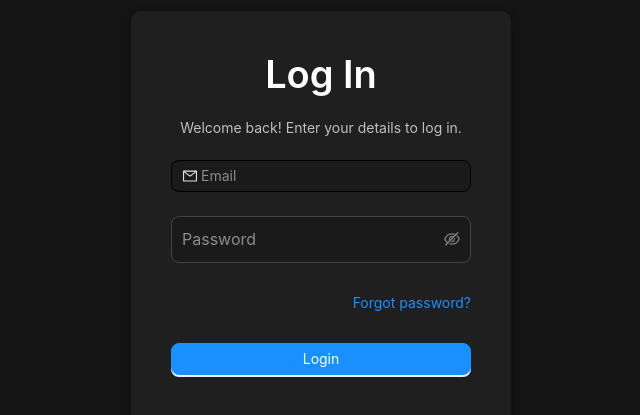
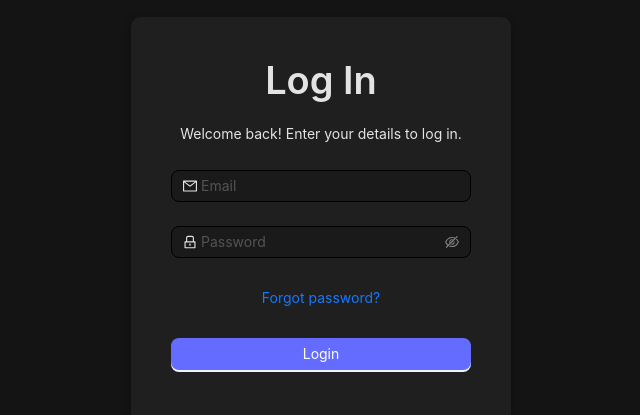
Before and after one commit to Tharunvetrivelan/frontend, a React (Vite) app: page /login in a window 1280 px wide. Shown: the part 175-590 px from the top of the page, without its empty margins (319-959 px from the left). Built offline with nearby package versions, Linux system fonts and the light colour scheme.

Commit message:
fix(ui):minor tweaks

```diff
--- a/src/components/EditStudent.jsx
+++ b/src/components/EditStudent.jsx
@@ -6,13 +6,13 @@ import api from "./api.js";
 function EditStudent() {
   const { id } = useParams();
   const navigate = useNavigate();
-  const [form] = Form.useForm(); // ✅ Hook to control form values
+  const [form] = Form.useForm();
 
   useEffect(() => {
     api.get(`/student/${id}`)
       .then(response => {
         const studentData = response.data.existingStudent;
-        form.setFieldsValue(studentData); // ✅ Update form values when data is fetched
+        form.setFieldsValue(studentData);
       })
       .catch(error => message.error("Error fetching student details!"));
   }, [id, form]);
@@ -36,7 +36,7 @@ function EditStudent() {
   return (
     <Card title="Edit Student" style={{ width: 400, margin: "50px auto" }}>
       <Form
-        form={form} // ✅ Bind form to state
+        form={form}
         layout="vertical"
         onFinish={handleSubmit}
       >
@@ -63,4 +63,5 @@ function EditStudent() {
   );
 }
 
+
 export default EditStudent;
--- a/src/components/forgotPassword.jsx
+++ b/src/components/forgotPassword.jsx
@@ -2,19 +2,31 @@ import React, { useState } from 'react';
 import { useNavigate } from 'react-router-dom';
 import api from './api.js';
 import '../css/forgotpassword.css';
+import { Modal } from 'antd';
 
 function ForgotPassword() {
   const navigate = useNavigate();
   const [data, setData] = useState('');
+  const [errorVisible, setErrorVisible] = useState(false); // State for error Modal
+  const [errorMessage, setErrorMessage] = useState(''); // Store error message
 
   const handleChange = (e) => {
     setData(e.target.value);
   };
 
+  const showErrorDialog = (message) => {
+    setErrorMessage(message); // Set the message
+    setErrorVisible(true); // Show the Modal
+  };
+
+  const handleErrorOk = () => {
+    setErrorVisible(false); // Close the Modal
+  };
+
   const handleSubmit = async (e) => {
     e.preventDefault();
     if (!data) {
-      alert("Enter your Gmail");
+      showErrorDialog('Enter your Gmail');
       return;
     }
     try {
@@ -23,11 +35,11 @@ function ForgotPassword() {
         navigate('/resetpassword', { state: { email: data } });
       }
     } catch (error) {
-      console.log("Error:", error);
-      if (error.response?.status === 404) {
-        alert("Email not found");
+      console.log('Error:', error);
+      if (error.response?.status === 404 || error.response?.status === 400) {
+        showErrorDialog('Email not found. Please enter a registered email.');
       } else {
-        alert("Failed to request password reset");
+        showErrorDialog('Failed to request password reset. Try again later.');
       }
     }
   };
@@ -37,8 +49,6 @@ function ForgotPassword() {
       <div className="forgot-container">
         <h2 className="forgot-title">Forgot Password</h2>
         <p className="forgot-text">Enter your email to reset your password.</p>
-
-
         <form onSubmit={handleSubmit}>
           <input
             type="email"
@@ -51,6 +61,17 @@ function ForgotPassword() {
           <button type="submit" className="forgot-btn">Reset Password</button>
         </form>
 
+
+        <Modal
+          title="Error"
+          open={errorVisible}
+          onOk={handleErrorOk}
+          onCancel={handleErrorOk}
+          okText="OK"
+          cancelButtonProps={{ style: { display: 'none' } }}
+        >
+          <p>{errorMessage}</p>
+        </Modal>
       </div>
     </section>
   );
--- a/src/components/home.jsx
+++ b/src/components/home.jsx
@@ -3,7 +3,7 @@ import { Link, useNavigate } from 'react-router-dom';
 import Cookies from 'js-cookie';
 import api from './api';
 import { Button, Table, Space, Popconfirm } from 'antd';
-import '../css/home.css'; // Keep your custom CSS for styling
+import '../css/home.css';
 
 export default function Home() {
     const [students, setStudents] = useState([]);
--- a/src/components/login.jsx
+++ b/src/components/login.jsx
@@ -45,15 +45,16 @@ export default function Login() {
   };
 
   return (
-    <section className="login-section">
+    <section>
       <div className="login-container">
-        <div className="login-header">
+        <div>
         <Title className="login-title">Log In</Title>
           <Text className="login-text">Welcome back! Enter your details to log in.</Text>
         </div>
-        <Form layout="vertical" className="login-form" onSubmitCapture={handleLogin}>
+        <br></br>
+        <Form layout="vertical" onSubmitCapture={handleLogin}>
           <Form.Item name="name" rules={[{ required: true, message: "Please enter your email!" }]}>
-            <Input className="login-for"
+            <Input className="login-title"
               prefix={<MailOutlined />}
               placeholder="Email"
               name="name"
@@ -63,7 +64,7 @@ export default function Login() {
           </Form.Item>
           <Form.Item name="password" rules={[{ required: true, message: "Please enter your password!" }]}>
             <Input.Password
-
+              prefix={<LockOutlined />}
               placeholder="Password"
               name="password"
               value={formData.password}
--- a/src/components/resetPassword.jsx
+++ b/src/components/resetPassword.jsx
@@ -2,6 +2,7 @@ import React, { useState } from 'react';
 import { useNavigate, useLocation } from 'react-router-dom';
 import api from './api';
 import '../css/resetpassword.css';
+import { Modal } from 'antd';
 
 function ResetPassword() {
   const navigate = useNavigate();
@@ -9,36 +10,52 @@ function ResetPassword() {
   const email = location.state?.email || '';
 
   const [formData, setFormData] = useState({
-    password: "",
-    confirmpassword: ""
+    password: '',
+    confirmpassword: '',
   });
+  const [modalVisible, setModalVisible] = useState(false);
+  const [modalMessage, setModalMessage] = useState('');
+  const [isSuccess, setIsSuccess] = useState(false);
 
   const handleChange = (e) => {
     setFormData({ ...formData, [e.target.name]: e.target.value });
   };
 
+  const showModal = (message, success = false) => {
+    setModalMessage(message);
+    setIsSuccess(success);
+    setModalVisible(true);
+  };
+
+  const handleModalOk = () => {
+    setModalVisible(false);
+    if (isSuccess) {
+      navigate('/login');
+    } else if (modalMessage.includes('Email not provided')) {
+      navigate('/forgotpassword');
+    }
+  };
+
   const handleSubmit = async (e) => {
     e.preventDefault();
     if (formData.password !== formData.confirmpassword) {
-      alert("Passwords don't match");
+      showModal("Passwords don't match");
       return;
     }
     if (!email) {
-      alert("Email not provided, please go back and provide email.");
-      navigate('/forgotpassword');
+      showModal('Email not provided, please go back and provide email.');
       return;
     }
     try {
       const response = await api.put('/login/reset', {
         email,
-        password: formData.password
+        password: formData.password,
       });
       if (response.status === 200) {
-        alert("Password changed successfully!");
-        navigate('/login');
+        showModal('Password changed successfully!', true);
       }
     } catch (e) {
-      alert("Error: " + (e.response?.data?.message || "Unknown error"));
+      showModal(`Error: ${e.response?.data?.message || 'Unknown error'}`);
     }
   };
 
@@ -46,7 +63,9 @@ function ResetPassword() {
     <section className="reset-section">
       <div className="reset-container">
         <h2 className="reset-title">Reset Password</h2>
-        <p className="reset-text">Resetting for: <strong>{email || "No email provided"}</strong></p>
+        <p className="reset-text">
+          Resetting for: <strong>{email || 'No email provided'}</strong>
+        </p>
 
         <form onSubmit={handleSubmit}>
           <input
@@ -69,6 +88,17 @@ function ResetPassword() {
           />
           <button type="submit" className="reset-btn">Reset Password</button>
         </form>
+
+        <Modal
+          title={isSuccess ? 'Success' : 'Error'}
+          open={modalVisible}
+          onOk={handleModalOk}
+          onCancel={handleModalOk}
+          okText="OK"
+          cancelButtonProps={{ style: { display: 'none' } }}
+        >
+          <p>{modalMessage}</p>
+        </Modal>
       </div>
     </section>
   );
--- a/src/components/signup.jsx
+++ b/src/components/signup.jsx
@@ -44,7 +44,7 @@ function Signup() {
             Create an account to get started!
           </Text>
         </div>
-        <Form layout="vertical" className="signup-form" onSubmitCapture={handleSubmit}>
+        <Form layout="vertical" className="" onSubmitCapture={handleSubmit}>
           <Form.Item name="name" rules={[{ required: true, message: "Please enter your email!" }]}>
             <Input
               prefix={<MailOutlined />}
--- a/src/css/login.css
+++ b/src/css/login.css
@@ -1,25 +1,4 @@
-html, body {
-    height: 100%;
-    margin: 0;
-    display: flex;
-    justify-content: center;
-    align-items: center;
-    background-color: #141414;
-    color: #ffffff;
-}
-
-.login-title {
-    color: white !important;
-}
-
-.login-section {
-    display: flex;
-    justify-content: center;
-    align-items: center;
-    height: 100vh;
-}
-
-.login-container {
+.login-container{
     background: #1f1f1f;
     padding: 40px;
     border-radius: 10px;
@@ -27,65 +6,3 @@ html, body {
     width: 380px;
     text-align: center;
 }
-
-.login-header {
-    margin-bottom: 20px;
-}
-
-.login-text {
-    color: #bfbfbf;
-}
-
-.login-form .ant-input, .login-form .ant-input-password {
-    padding: 10px;
-    font-size: 16px;
-
-    border: 1px solid #444;
-    color: white;
-}
-
-.login-form input {
-    color: black !important;
-}
-
-
-
-
-.login-form .ant-input::placeholder,
-.login-form .ant-input-password::placeholder {
-    color: #8c8c8c;
-}
-
-.login-form .ant-input:hover, .login-form .ant-input-password:hover {
-    border-color: #1890ff;
-}
-
-.forgot-password {
-    float: right;
-    color: #1890ff;
-    cursor: pointer;
-}
-
-.forgot-password:hover {
-    text-decoration: underline;
-}
-
-.ant-btn-primary {
-    background-color: #1890ff;
-    border-color: #1890ff;
-    color: white;
-}
-
-.ant-btn-primary:hover {
-    background-color: #40a9ff;
-    border-color: #40a9ff;
-}
-
-.ant-checkbox-wrapper {
-    color: #ffffff;
-}
-
-.ant-checkbox-checked .ant-checkbox-inner {
-    background-color: #1890ff;
-    border-color: #1890ff;
-}
--- a/src/index.css
+++ b/src/index.css
@@ -1,3 +1,4 @@
+
 :root {
   font-family: Inter, system-ui, Avenir, Helvetica, Arial, sans-serif;
   line-height: 1.5;
```
